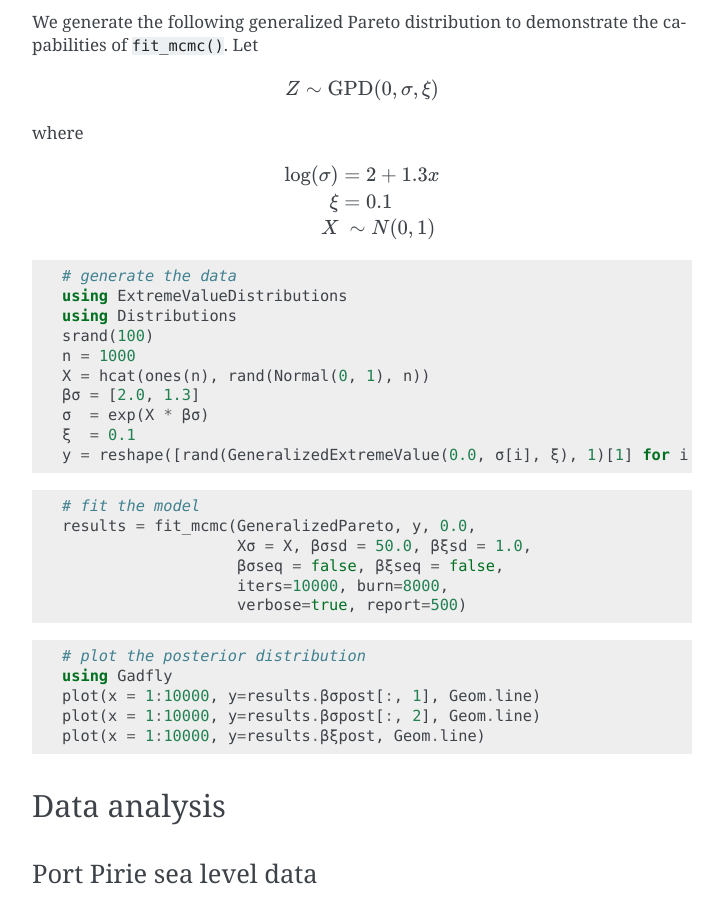
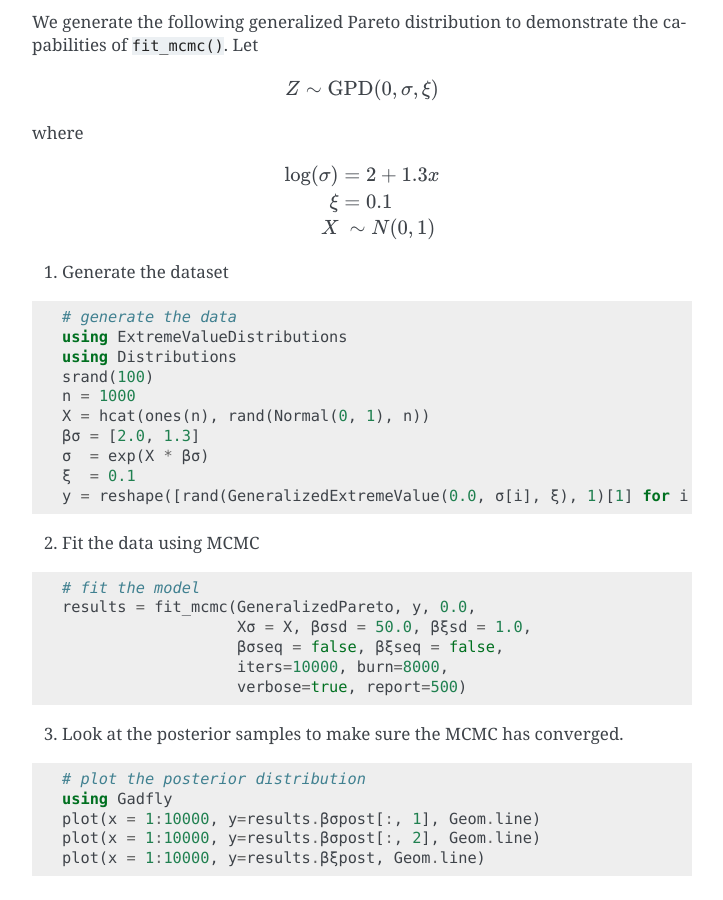
Before and after one commit to sammorris81/ExtremeValueDistributions.jl, a Sphinx documentation site: the page built from docs/source/fit.rst, in a window 1280 px wide and 900 px high, scrolled down 5776 px. Shown: the whole window, without its empty margins (388-1111 px from the left). Built offline with Sphinx 7.4.7, drawn with Linux system fonts in a browser that asks for light colours; formulas are drawn with MathJax 3.

Commit message:
Formatting changes

```diff
--- a/docs/source/fit.rst
+++ b/docs/source/fit.rst
@@ -246,6 +246,8 @@ where
   \xi &= 0.1 \\
   X &~\sim N(0, 1) \\
 
+1. Generate the dataset
+
 .. code-block:: julia
 
   # generate the data
@@ -259,6 +261,8 @@ where
   ξ  = 0.1
   y = reshape([rand(GeneralizedExtremeValue(0.0, σ[i], ξ), 1)[1] for i = 1:n], n, 1)
 
+2. Fit the data using MCMC
+
 .. code-block:: julia
 
   # fit the model
@@ -267,6 +271,8 @@ where
                      βσseq = false, βξseq = false,
                      iters=10000, burn=8000,
                      verbose=true, report=500)
+
+3. Look at the posterior samples to make sure the MCMC has converged.
 
 .. code-block:: julia
 
@@ -349,6 +355,8 @@ We illustrate how to fit the ``rainfall`` dataset using a generalized Pareto dis
   results = fit_mcmc(GeneralizedPareto, df[:rainfall], 40.0, iters = 20000, burn = 18000,
                      verbose = true, report = 1000)
 
+
+
 .. code-block:: julia
 
   # plot the posterior distributions
```
